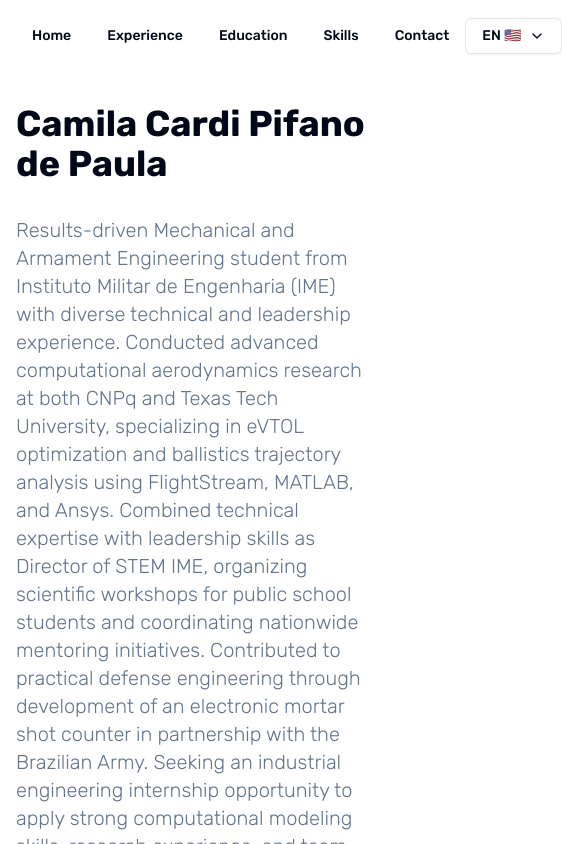
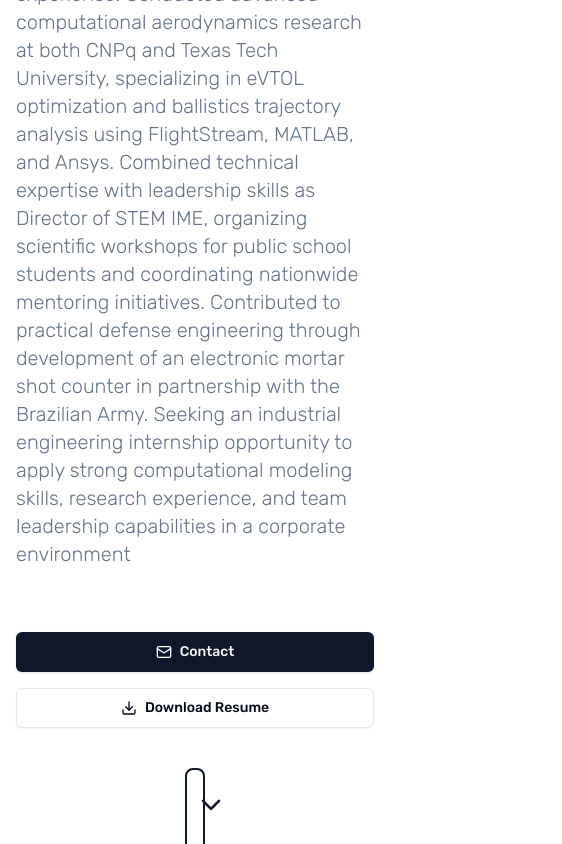
Before and after one commit to Alexaandrepaiva/camila-portifolio, a Next.js app: page / in a window 390 px wide. Shown: the top 844 px of the page, 562 px wide, since content can reach past the window. Built offline with nearby package versions, Linux system fonts and the light colour scheme; grey boxes are pictures that could not be loaded.

Commit message:
stickable navbar

```diff
--- a/src/app/page.tsx
+++ b/src/app/page.tsx
@@ -1,29 +1,69 @@
 "use client"
 
-import { useState } from "react";
+import { useState, useEffect } from "react";
+import { Navigation } from "~/components/sections/Navigation";
+import { Hero } from "~/components/sections/Hero";
+import { Experience } from "~/components/sections/Experience";
+import { Education } from "~/components/sections/Education";
+import { Skills } from "~/components/sections/Skills";
+import { Contact } from "~/components/sections/Contact";
+import { Footer } from "~/components/sections/Footer";
 import { useTranslation, type Language, type TranslationKey } from "~/lib/i18n";
-import {
-  Navigation,
-  Hero,
-  Experience,
-  Education,
-  Skills,
-  Contact,
-  Footer
-} from "~/components/sections";
 
 export default function HomePage() {
   const [language, setLanguage] = useState<Language>("en");
   const { t } = useTranslation(language);
+  const [scrollPosition, setScrollPosition] = useState(0);
+  const [windowHeight, setWindowHeight] = useState(0);
 
   // Helper function to handle template literal keys with type safety
   const tKey = (key: string) => t(key as TranslationKey);
 
+  // Track scroll position
+  useEffect(() => {
+    const handleScroll = () => {
+      setScrollPosition(window.scrollY);
+    };
+
+    const handleResize = () => {
+      setWindowHeight(window.innerHeight);
+    };
+
+    // Set initial values
+    handleResize();
+
+    // Add event listeners
+    window.addEventListener("scroll", handleScroll);
+    window.addEventListener("resize", handleResize);
+
+    // Clean up
+    return () => {
+      window.removeEventListener("scroll", handleScroll);
+      window.removeEventListener("resize", handleResize);
+    };
+  }, []);
+
+  // Calculate if navigation should be visible
+  const showNavigation = scrollPosition > windowHeight * 0.5;
+
   return (
     <main className="min-h-screen bg-background">
-      <div className="max-w-6xl mx-auto px-4 sm:px-6 lg:px-8 py-4">
-        <Navigation language={language} setLanguage={setLanguage} tKey={tKey} />
-        <Hero tKey={tKey} t={t} />
+      {/* Fixed navigation that appears when scrolling */}
+      <div
+        className={`fixed top-0 left-0 right-0 z-50 bg-background/95 backdrop-blur-sm transition-all duration-300 ${
+          showNavigation ? "translate-y-0 shadow-md" : "-translate-y-full"
+        }`}
+      >
+        <div className="max-w-6xl mx-auto px-4 sm:px-6 lg:px-8 py-4">
+          <Navigation language={language} setLanguage={setLanguage} tKey={tKey} />
+        </div>
+      </div>
+
+      {/* Hero section takes full viewport height initially */}
+      <Hero tKey={tKey} t={t} />
+
+      {/* Other sections */}
+      <div className="max-w-6xl mx-auto px-4 sm:px-6 lg:px-8 py-16">
         <Experience tKey={tKey} />
         <Education tKey={tKey} />
         <Skills tKey={tKey} />
--- a/src/components/sections/Hero.tsx
+++ b/src/components/sections/Hero.tsx
@@ -3,7 +3,7 @@
 import { Button } from "~/components/ui/button";
 import { Link as ScrollLink, Element } from "react-scroll";
 import { motion } from "framer-motion";
-import { Mail, Download } from "lucide-react";
+import { Mail, Download, ChevronDown } from "lucide-react";
 import { type Language, type TranslationKey } from "~/lib/i18n";
 
 interface HeroProps {
@@ -18,15 +18,16 @@ export function Hero({ tKey, t }: HeroProps) {
         initial={{ opacity: 0, y: 20 }}
         animate={{ opacity: 1, y: 0 }}
         transition={{ duration: 0.5 }}
-        className="flex flex-col md:flex-row items-center justify-between min-h-[calc(100vh-80px)] py-12"
+        className="flex flex-col items-center justify-center h-screen relative px-4 sm:px-6 lg:px-8"
       >
+        <div className="max-w-6xl w-full mx-auto flex flex-col md:flex-row items-center justify-between">
           <div className="md:w-1/2 text-left mb-10 md:mb-0">
             <h1 className="text-4xl md:text-5xl font-bold">{t("heroTitle")}</h1>
             <p className="mt-8 text-xl text-muted-foreground font-light">
               {t("heroSummary")}
             </p>
             <div className="flex flex-col sm:flex-row gap-4 mt-16">
-            <ScrollLink to="contact" smooth={true} duration={500} className="cursor-pointer">
+              <ScrollLink to="contact" smooth={true} duration={500} offset={-70} className="cursor-pointer">
                 <Button className="flex items-center gap-2 w-full" size="lg">
                   <Mail className="h-5 w-5" />
                   {t("contact")}
@@ -49,6 +50,18 @@ export function Hero({ tKey, t }: HeroProps) {
               </div>
             </div>
           </div>
+        </div>
+
+        {/* Scroll down indicator */}
+        <motion.div
+          className="absolute bottom-8 left-1/2 transform -translate-x-1/2 cursor-pointer"
+          animate={{ y: [0, 10, 0] }}
+          transition={{ repeat: Infinity, duration: 1.5 }}
+        >
+          <ScrollLink to="experience" smooth={true} duration={500} offset={-70}>
+            <ChevronDown className="h-8 w-8 text-primary" />
+          </ScrollLink>
+        </motion.div>
       </motion.div>
     </Element>
   );
--- a/src/components/sections/Navigation.tsx
+++ b/src/components/sections/Navigation.tsx
@@ -24,35 +24,35 @@ export function Navigation({ language, setLanguage, tKey }: NavigationProps) {
       <NavigationMenu>
         <NavigationMenuList>
           <NavigationMenuItem>
-            <ScrollLink to="hero" smooth={true} duration={500} className="cursor-pointer">
+            <ScrollLink to="hero" smooth={true} duration={500} offset={0} className="cursor-pointer">
               <NavigationMenuLink className="group inline-flex h-10 w-max items-center justify-center rounded-md bg-background px-4 py-2 text-sm font-medium transition-colors hover:bg-accent hover:text-accent-foreground focus:bg-accent focus:text-accent-foreground focus:outline-none disabled:pointer-events-none disabled:opacity-50 data-[active]:bg-accent/50 data-[state=open]:bg-accent/50">
                 {tKey("home")}
               </NavigationMenuLink>
             </ScrollLink>
           </NavigationMenuItem>
           <NavigationMenuItem>
-            <ScrollLink to="experience" smooth={true} duration={500} className="cursor-pointer">
+            <ScrollLink to="experience" smooth={true} duration={500} offset={-70} className="cursor-pointer">
               <NavigationMenuLink className="group inline-flex h-10 w-max items-center justify-center rounded-md bg-background px-4 py-2 text-sm font-medium transition-colors hover:bg-accent hover:text-accent-foreground focus:bg-accent focus:text-accent-foreground focus:outline-none disabled:pointer-events-none disabled:opacity-50 data-[active]:bg-accent/50 data-[state=open]:bg-accent/50">
                 {tKey("experience")}
               </NavigationMenuLink>
             </ScrollLink>
           </NavigationMenuItem>
           <NavigationMenuItem>
-            <ScrollLink to="education" smooth={true} duration={500} className="cursor-pointer">
+            <ScrollLink to="education" smooth={true} duration={500} offset={-70} className="cursor-pointer">
               <NavigationMenuLink className="group inline-flex h-10 w-max items-center justify-center rounded-md bg-background px-4 py-2 text-sm font-medium transition-colors hover:bg-accent hover:text-accent-foreground focus:bg-accent focus:text-accent-foreground focus:outline-none disabled:pointer-events-none disabled:opacity-50 data-[active]:bg-accent/50 data-[state=open]:bg-accent/50">
                 {tKey("education")}
               </NavigationMenuLink>
             </ScrollLink>
           </NavigationMenuItem>
           <NavigationMenuItem>
-            <ScrollLink to="skills" smooth={true} duration={500} className="cursor-pointer">
+            <ScrollLink to="skills" smooth={true} duration={500} offset={-70} className="cursor-pointer">
               <NavigationMenuLink className="group inline-flex h-10 w-max items-center justify-center rounded-md bg-background px-4 py-2 text-sm font-medium transition-colors hover:bg-accent hover:text-accent-foreground focus:bg-accent focus:text-accent-foreground focus:outline-none disabled:pointer-events-none disabled:opacity-50 data-[active]:bg-accent/50 data-[state=open]:bg-accent/50">
                 {tKey("skills")}
               </NavigationMenuLink>
             </ScrollLink>
           </NavigationMenuItem>
           <NavigationMenuItem>
-            <ScrollLink to="contact" smooth={true} duration={500} className="cursor-pointer">
+            <ScrollLink to="contact" smooth={true} duration={500} offset={-70} className="cursor-pointer">
               <NavigationMenuLink className="group inline-flex h-10 w-max items-center justify-center rounded-md bg-background px-4 py-2 text-sm font-medium transition-colors hover:bg-accent hover:text-accent-foreground focus:bg-accent focus:text-accent-foreground focus:outline-none disabled:pointer-events-none disabled:opacity-50 data-[active]:bg-accent/50 data-[state=open]:bg-accent/50">
                 {tKey("contact")}
               </NavigationMenuLink>
```
Also changed, not shown: 1 other file (tests, documents, lock files or other folders). Lines whose indentation alone changed are shown as unchanged.
